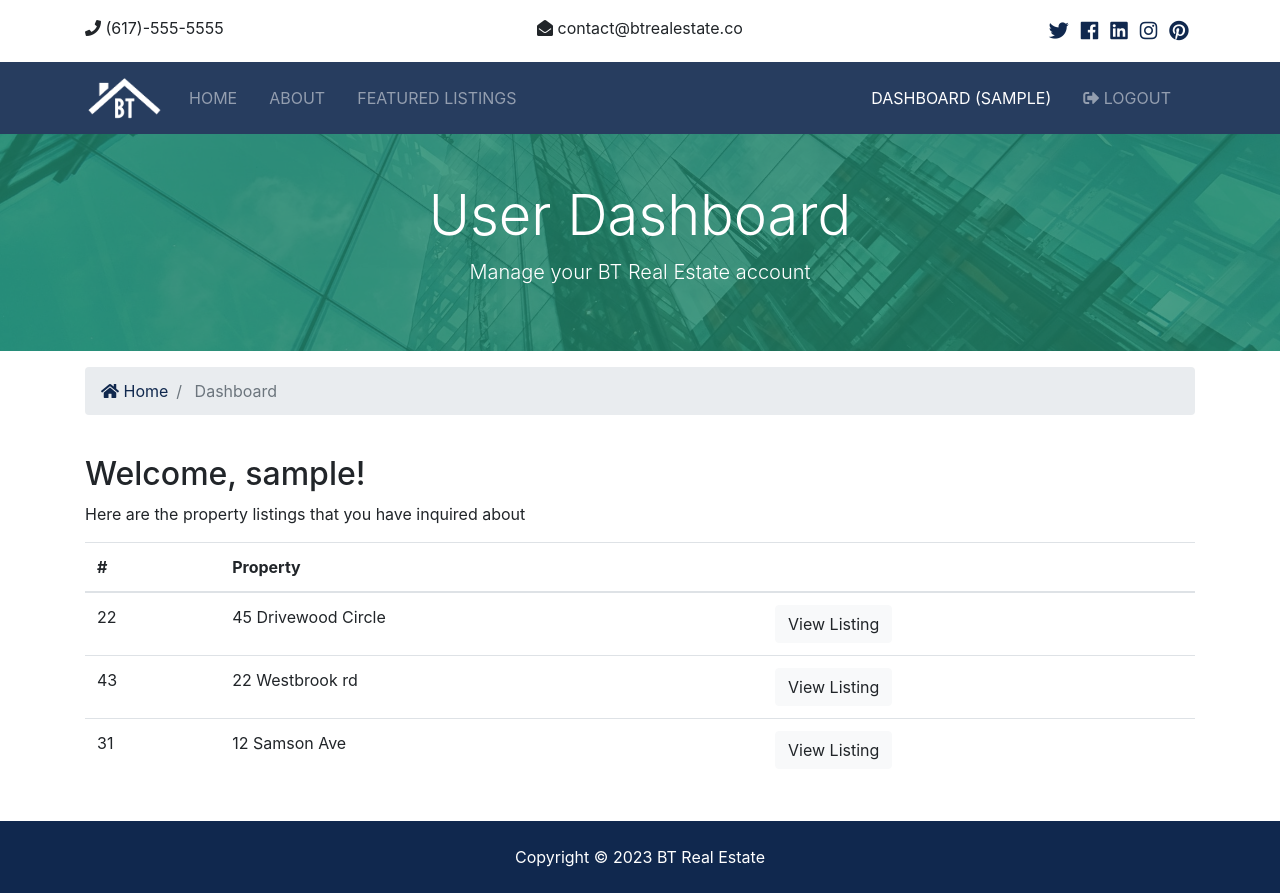
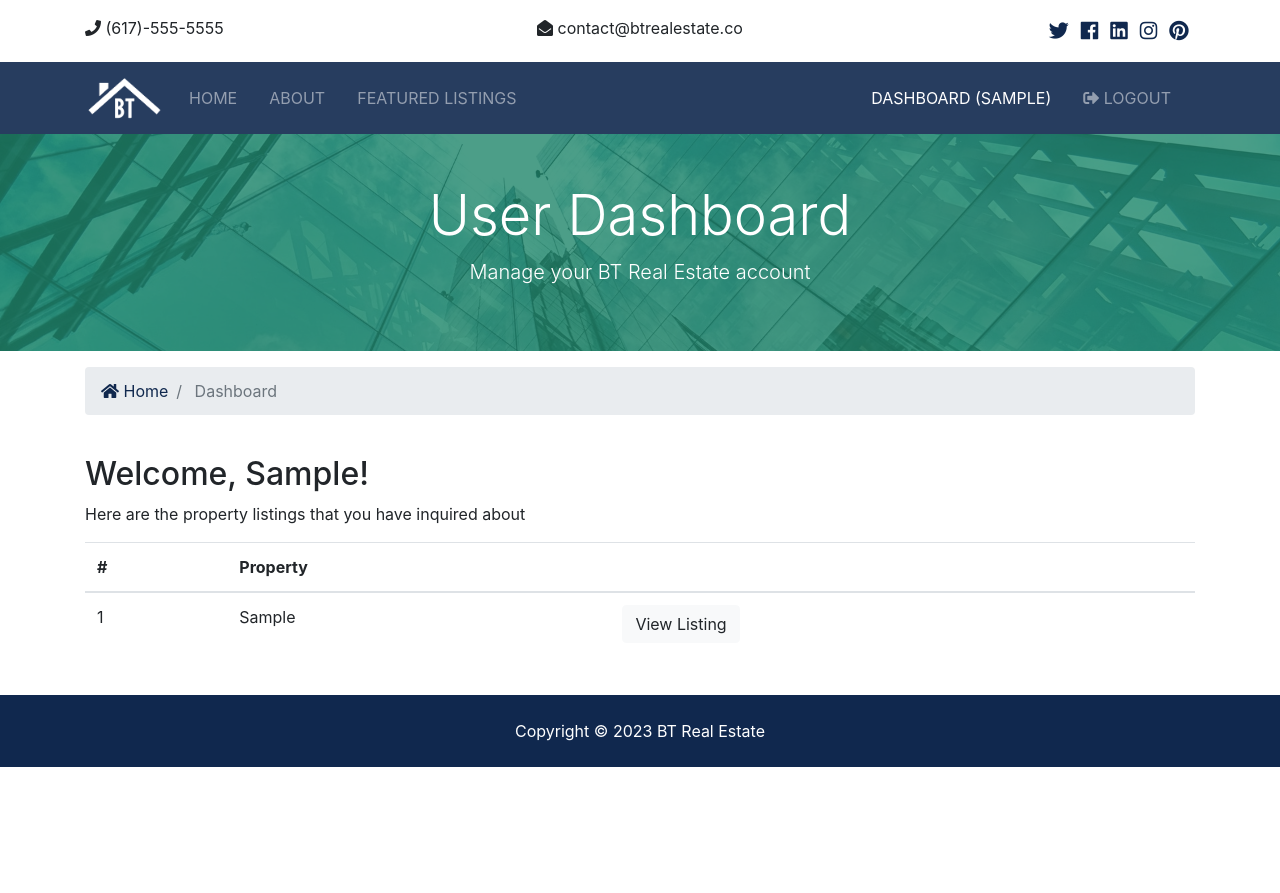
Before and after one commit to philrey12/bt-real-estate, a Django app: page /accounts/dashboard in a window 1280 px wide. After the commit the page ends 767 px from the top, so only its background shows below. Run offline with Django 4.2, Linux system fonts and the light colour scheme; a user stored in the database is signed in; tables that the repository leaves empty hold one stand-in row (values such as "Sample post"); some libraries are stand-ins or nearby versions.

Commit message:
Add Dashboard Functionality

```diff
--- a/accounts/views.py
+++ b/accounts/views.py
@@ -1,6 +1,7 @@
 from django.shortcuts import render, redirect
 from django.contrib import messages, auth
 from django.contrib.auth.models import User
+from contacts.models import Contact
 
 def register(request):
     if request.method == 'POST':
@@ -69,4 +70,10 @@ def logout(request):
         return redirect('index')
 
 def dashboard(request):
-    return render(request, 'accounts/dashboard.html')
+    user_contacts = Contact.objects.order_by('-contact_date').filter(user_id=request.user.id)
+
+    context = {
+        'contacts': user_contacts
+    }
+
+    return render(request, 'accounts/dashboard.html', context)
--- a/templates/accounts/dashboard.html
+++ b/templates/accounts/dashboard.html
@@ -29,11 +29,15 @@
     </div>
 </section>
 
+<!-- Alerts -->
+{% include 'partials/_alerts.html' %}
+
 <section id="dashboard" class="py-4">
     <div class="container">
         <div class="row">
             <div class="col-md-12">
-                <h2>Welcome, {{ user.username }}!</h2>
+                <h2>Welcome, {{ user.first_name }}!</h2>
+                {% if contacts %}
                     <p>Here are the property listings that you have inquired about</p>
                     <table class="table">
                         <thead>
@@ -44,29 +48,20 @@
                             </tr>
                         </thead>
                         <tbody>
+                            {% for contact in contacts %}
                                 <tr>
-                            <td>22</td>
-                            <td>45 Drivewood Circle</td>
+                                    <td>{{ contact.id }}</td>
+                                    <td>{{ contact.listing }}</td>
                                     <td>
-                                <a class="btn btn-light" href="#">View Listing</a>
+                                        <a class="btn btn-light" href="{% url 'listing' contact.listing_id %}">View Listing</a>
                                     </td>
                                 </tr>
-                        <tr>
-                            <td>43</td>
-                            <td>22 Westbrook rd</td>
-                            <td>
-                                <a class="btn btn-light" href="#">View Listing</a>
-                            </td>
-                        </tr>
-                        <tr>
-                            <td>31</td>
-                            <td>12 Samson Ave</td>
-                            <td>
-                                <a class="btn btn-light" href="#">View Listing</a>
-                            </td>
-                        </tr>
+                            {% endfor %}
                         </tbody>
                     </table>
+                {% else %}
+                    <p>You have not made any inquiries</p>
+                {% endif %}
             </div>
         </div>
     </div>
```
Lines whose indentation alone changed are shown as unchanged.
